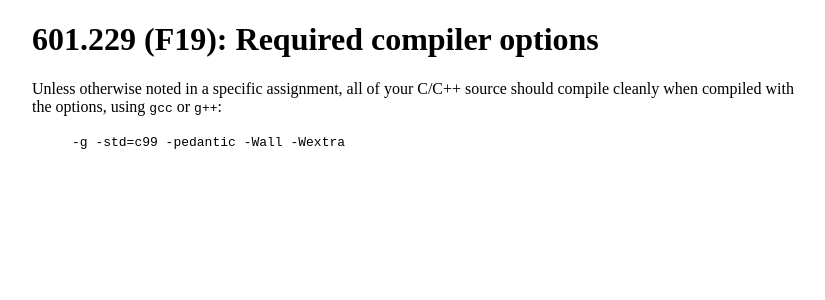
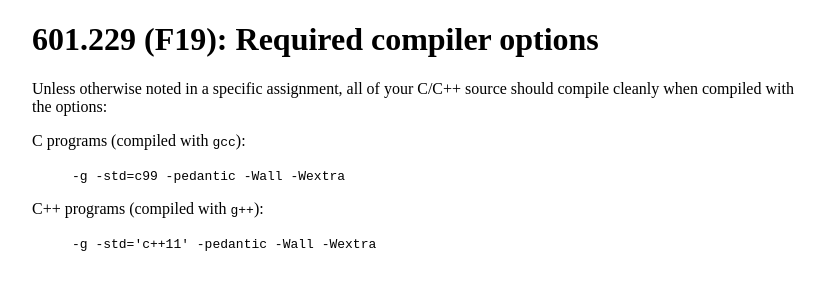
Before and after one commit to jhucsf/fall2019, a Jekyll site: the page built from notes/compiler_opts.md, in a window 1280 px wide. Shown: the top 300 px of the page, without its empty margins (224-1049 px from the left). Built offline with Jekyll 4.4.1, drawn with Linux system fonts in a browser that asks for light colours.

Commit message:
split compiler opts for C and C++

```diff
--- a/notes/compiler_opts.md
+++ b/notes/compiler_opts.md
@@ -3,6 +3,12 @@ layout: assignment
 title: "Required compiler options"
 ---
 
-Unless otherwise noted in a specific assignment, all of your C/C++ source should compile cleanly when compiled with the options, using `gcc` or `g++`:
+Unless otherwise noted in a specific assignment, all of your C/C++ source should compile cleanly when compiled with the options:
+
+C programs (compiled with `gcc`):
 
 > `-g -std=c99 -pedantic -Wall -Wextra`
+
+C++ programs (compiled with `g++`):
+
+> `-g -std='c++11' -pedantic -Wall -Wextra`
```
